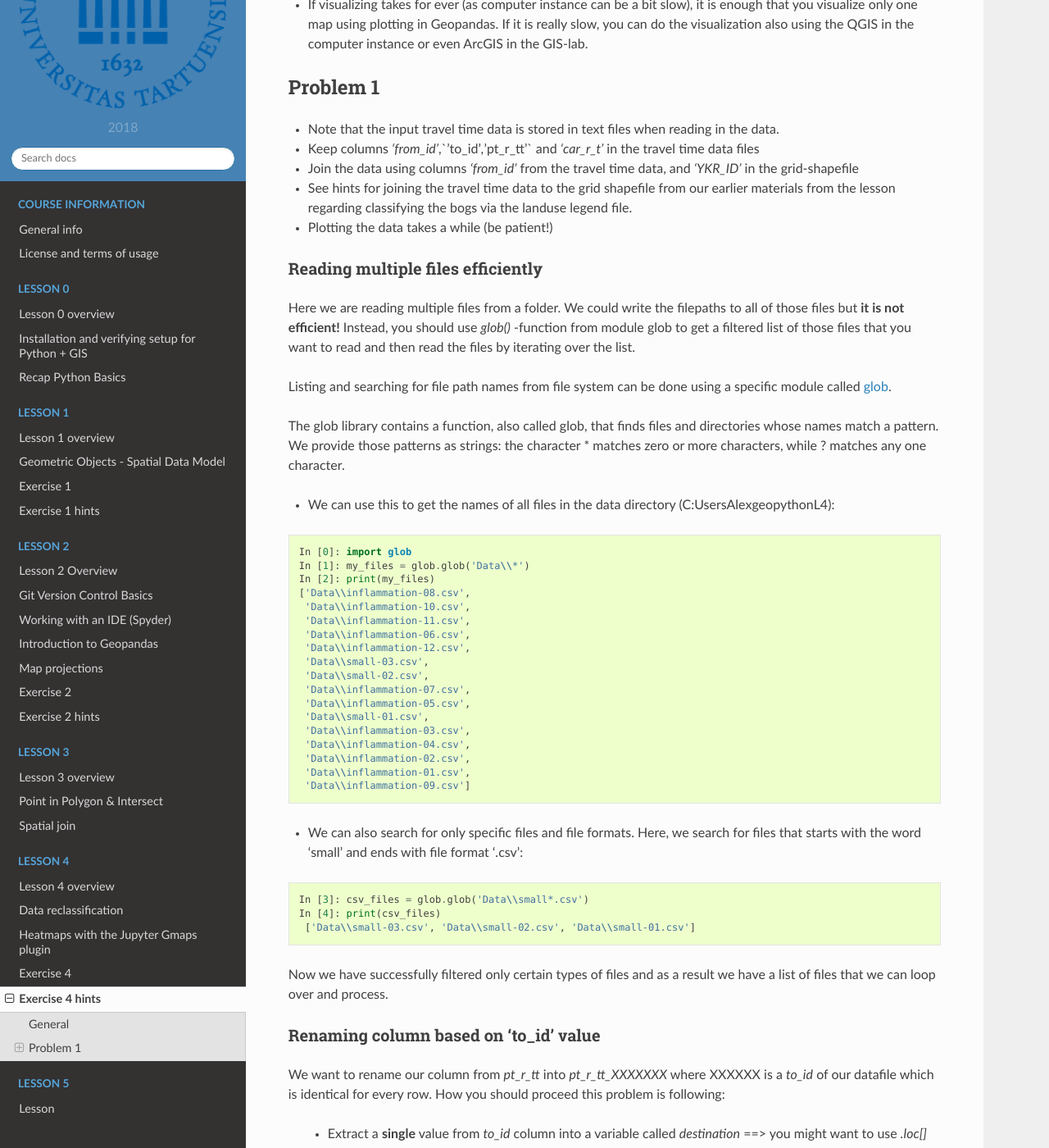
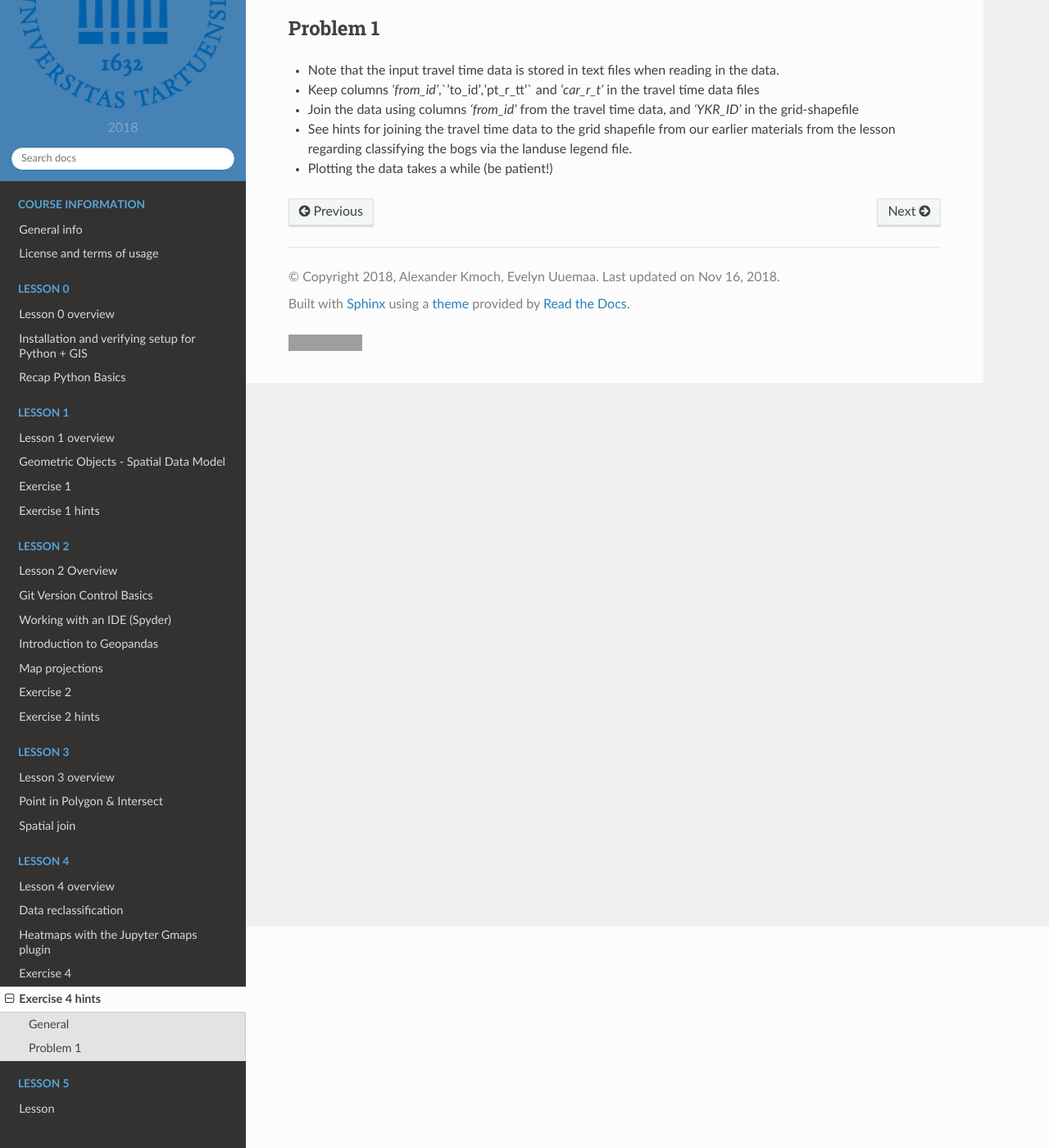
Before and after one commit to LandscapeGeoinformatics/geopython-ut-2018, a Sphinx documentation site: the page built from source/lessons/L4/exercise-4-hints.rst, in a window 1280 px wide and 1400 px high, scrolled down 270 px. Shown: the whole window at 82% size. Built offline with Sphinx 7.4.7 and the Read the Docs theme 2.0.0, drawn with Linux system fonts in a browser that asks for light colours; pages that are not in the unit, such as notebooks, are missing from menus; some of the changed text lies outside the part shown; grey boxes are pictures that could not be loaded.

Commit message:
L4 exercise corrections

```diff
--- a/source/lessons/L4/exercise-4-hints.rst
+++ b/source/lessons/L4/exercise-4-hints.rst
@@ -5,7 +5,6 @@ General
 -------
 
 - Documentation of the Travel Time Matrix dataset and explanation for different column names can be found at the Accessibility Research Group website: `Helsinki Region Travel Time Matrix 2015 <http://blogs.helsinki.fi/accessibility/helsinki-region-travel-time-matrix-2015>`__
-- If visualizing takes for ever (as computer instance can be a bit slow), it is enough that you visualize only one map using plotting in Geopandas. If it is really slow, you can do the visualization also using the QGIS in the computer instance or even ArcGIS in the GIS-lab.
 
 Problem 1
 ---------
@@ -15,83 +14,3 @@ Problem 1
 - Join the data using columns `'from_id'` from the travel time data, and `'YKR_ID'` in the grid-shapefile
 - See hints for joining the travel time data to the grid shapefile from our earlier materials from the lesson regarding classifying the bogs via the landuse legend file.
 - Plotting the data takes a while (be patient!)
-
-
-Reading multiple files efficiently
-~~~~~~~~~~~~~~~~~~~~~~~~~~~~~~~~~~
-
-Here we are reading multiple files from a folder. We could write the filepaths to all of those files but **it is not efficient!**
-Instead, you should use `glob()` -function from module glob to get a filtered list of those files that you want to read and then read the files by iterating over the list.
-
-Listing and searching for file path names from file system can be done using a specific module called `glob <https://docs.python.org/3/library/glob.html>`__.
-
-The glob library contains a function, also called glob, that finds files and directories whose names match a pattern.
-We provide those patterns as strings: the character * matches zero or more characters, while ? matches any one character.
-
-- We can use this to get the names of all files in the data directory (C:\Users\Alex\geopython\L4):
-
-.. code:: python
-
-  In [0]: import glob
-  In [1]: my_files = glob.glob('Data\\*')
-  In [2]: print(my_files)
-  ['Data\\inflammation-08.csv',
-   'Data\\inflammation-10.csv',
-   'Data\\inflammation-11.csv',
-   'Data\\inflammation-06.csv',
-   'Data\\inflammation-12.csv',
-   'Data\\small-03.csv',
-   'Data\\small-02.csv',
-   'Data\\inflammation-07.csv',
-   'Data\\inflammation-05.csv',
-   'Data\\small-01.csv',
-   'Data\\inflammation-03.csv',
-   'Data\\inflammation-04.csv',
-   'Data\\inflammation-02.csv',
-   'Data\\inflammation-01.csv',
-   'Data\\inflammation-09.csv']
-
-- We can also search for only specific files and file formats. Here, we search for files that starts with the word 'small' and ends with file format '.csv':
-
-.. code:: python
-
-  In [3]: csv_files = glob.glob('Data\\small*.csv')
-  In [4]: print(csv_files)
-   ['Data\\small-03.csv', 'Data\\small-02.csv', 'Data\\small-01.csv']
-
-Now we have successfully filtered only certain types of files and as a result we have a list of files that we
-can loop over and process.
-
-Renaming column based on 'to_id' value
-~~~~~~~~~~~~~~~~~~~~~~~~~~~~~~~~~~~~~~
-
-We want to rename our column from `pt_r_tt` into `pt_r_tt_XXXXXXX` where XXXXXX is a `to_id` of our datafile which is identical for every row. How you should proceed this problem is following:
-
- - Extract a **single** value from `to_id` column into a variable called `destination` ==> you might want to use `.loc[]` functionality of Pandas
- - Convert the integer value of `destination` variable as **string**
- - Rename the `pt_r_tt` value:
-
-    - Parse the new column name where you combine `pt_r_tt` text and text from `destination` variable into a new variable called `new_name`.
-    - Rename the `pt_r_tt` column using value from `new_name` variable.
-
-Finding out which shopping center is the closest
-
-We can find out the minimum value from multiple columns simply by applying a `.min()` function to those columns of a row that we are interessted in:
-
-.. code:: python
-
-    # Define the columns that are used in the query
-    value_columns = ['center1', 'center2', 'center3']
-
-    # Find out the minimum value of those column of a given row in the DataFrame
-    minimum_values = row[value_columns].min()
-
-It is also possible to find out which column contains that value by applying ``.idxmin()`` -function (`see Pandas docs <http://pandas.pydata.org/pandas-docs/version/0.18.1/generated/pandas.DataFrame.idxmin.html>`__).
-
-.. code:: python
-
-    # Find out which column contains the minimum value
-    closest_center = row[value_columns].idxmin()
-
-In order to calculate the results for each row, you can take advantage of the `.iterrows()` and `.loc()` -functions in (geo)pandas.
-We already practiced these functions before.
--- a/source/lessons/L4/reclassify.rst
+++ b/source/lessons/L4/reclassify.rst
@@ -357,7 +357,7 @@ Okey so it looks like they are correctly classified, good. As a final step let's
 
 
 Classification based on common classification schemes
-~~~~~~~~~~~~~~~~~~~~~~~~~~~~~~~~~~~~~~~~~~
+~~~~~~~~~~~~~~~~~~~~~~~~~~~~~~~~~~~~~~~~~~~~~~~~~~~~~
 
 `Pysal <http://pysal.readthedocs.io/en/latest/>`_ -module is an extensive Python library including various functions and tools to
 do spatial data analysis. It also includes all of the most common data classification schemes that are used commonly e.g. when visualizing data.
```
Also changed, not shown: source/lessons/L4/ex-4.rst (+30 -10 lines), 1 other file.
